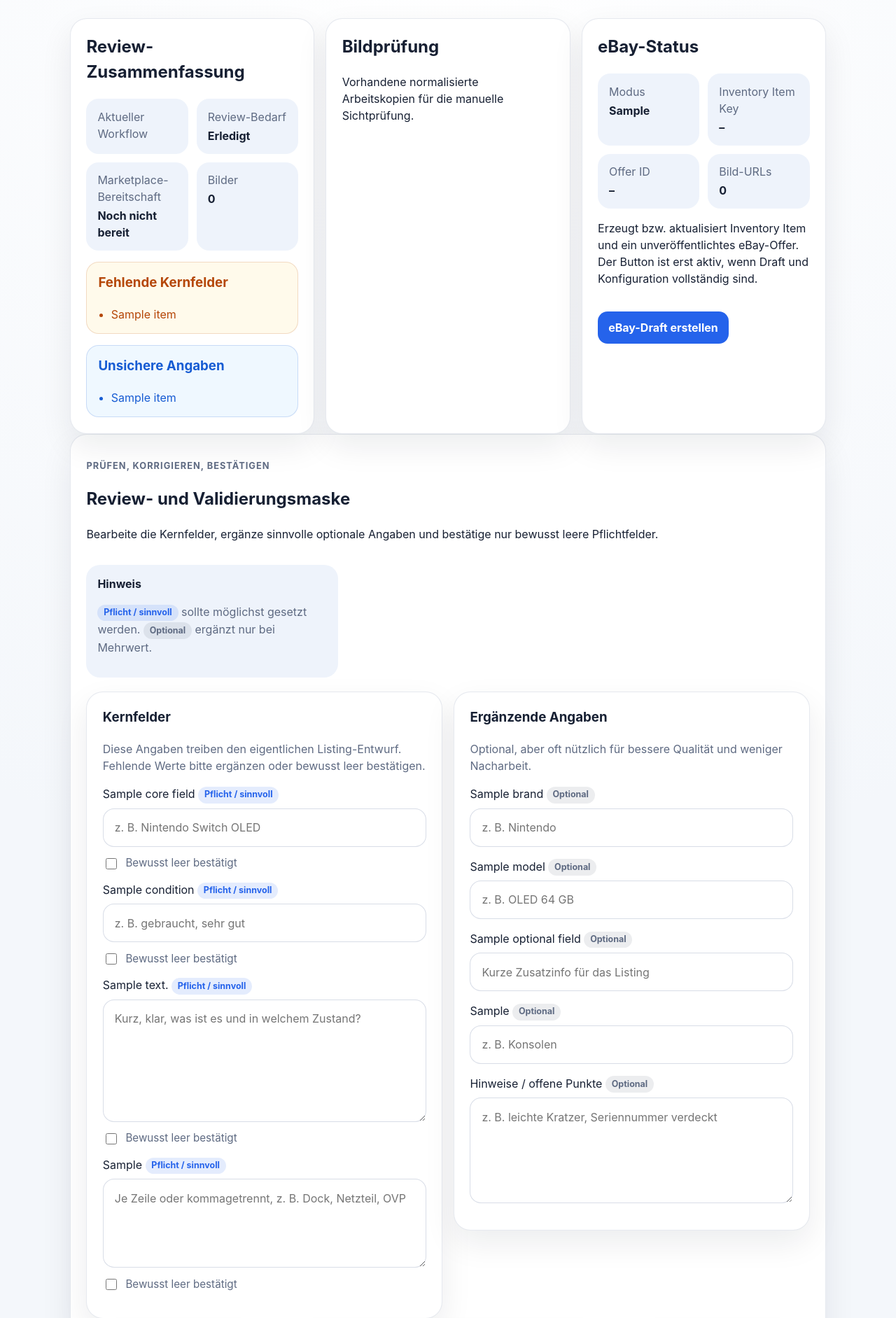
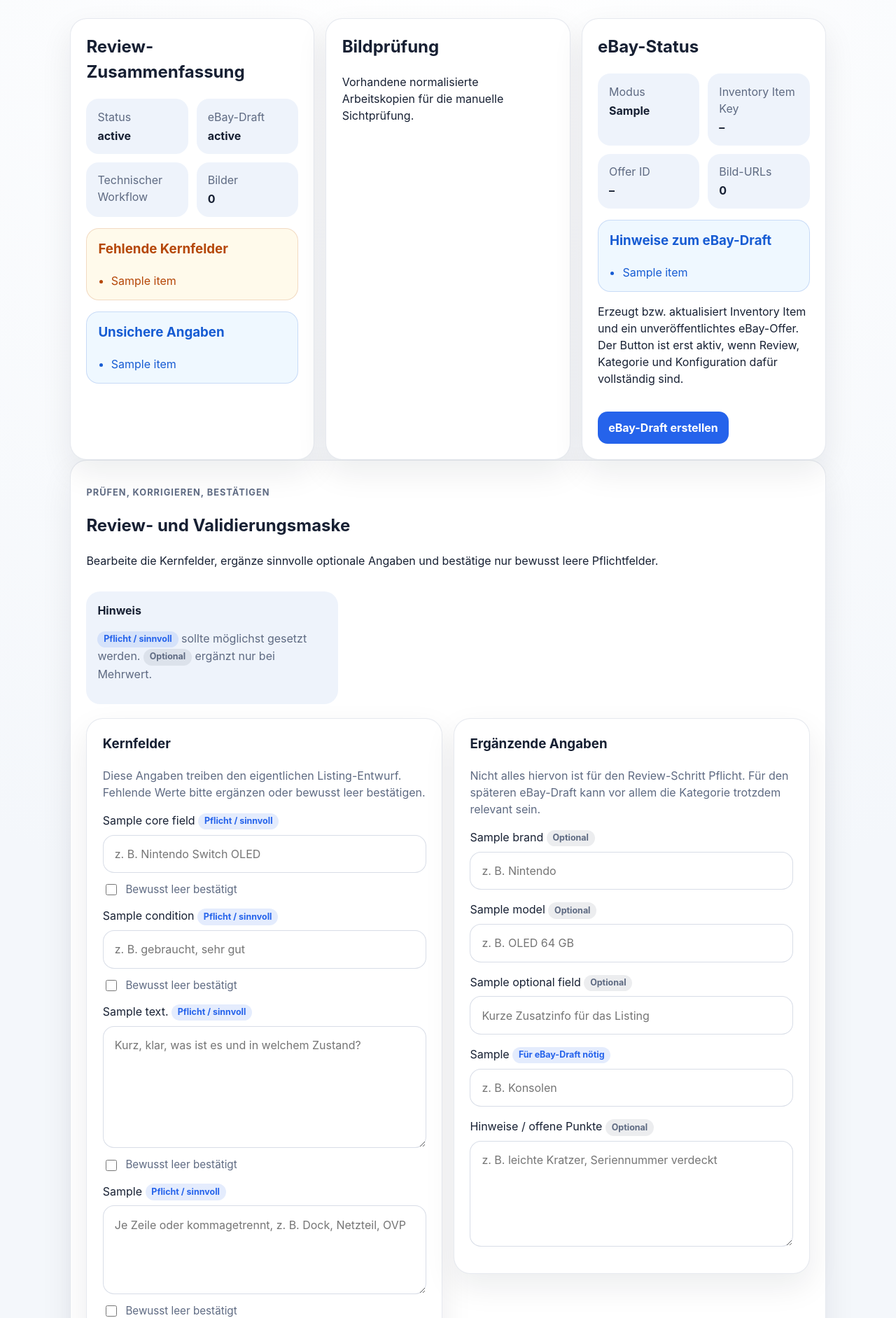
Before and after one commit to ai-clausi/open-inserto, a FastAPI app: template app/templates/draft_detail.html in a window 1280 px wide. Shown: the part 122-2005 px from the top of the page at 70% size. Run offline with FastAPI, Linux system fonts and the light colour scheme; the template is opened without the code that fills it: most values are stand-ins (such as "Sample title", 1, 10 or a date in 2020).

Commit message:
fix: simplify ebay readiness UX and auction defaults

```diff
--- a/app/drafts/review.py
+++ b/app/drafts/review.py
@@ -28,7 +28,7 @@ def evaluate_review_state(draft: Draft) -> ReviewState:
     missing = get_missing_core_fields(draft)
     if is_blocked(draft):
         return "blocked"
-    if missing or get_confidence_notes(draft):
+    if missing:
         return "needs_attention"
     return "ready"
 
--- a/app/marketplaces/ebay/mapping.py
+++ b/app/marketplaces/ebay/mapping.py
@@ -2,6 +2,9 @@ from __future__ import annotations
 
 from app.core.config import Settings
 from app.drafts.models import Draft
+
+
+DEFAULT_AUCTION_START_PRICE = 1.0
 
 
 CONDITION_MAP = {
@@ -38,7 +41,7 @@ def build_inventory_item_payload(draft: Draft, settings: Settings) -> dict:
 
 
 def build_offer_payload(draft: Draft, settings: Settings) -> dict:
-    price = draft.listing.price_suggestion
+    price = draft.listing.price_suggestion if draft.listing.price_suggestion is not None else DEFAULT_AUCTION_START_PRICE
     return {
         "sku": draft.sku,
         "marketplaceId": settings.ebay_marketplace_id,
--- a/app/templates/draft_detail.html
+++ b/app/templates/draft_detail.html
@@ -13,9 +13,9 @@
   <article class="card">
     <h2>Review-Zusammenfassung</h2>
     <div class="status-list">
-      <div class="status-item"><span>Aktueller Workflow</span><strong>{{ draft.workflow.status }}</strong></div>
-      <div class="status-item"><span>Review-Bedarf</span><strong>{{ 'Offen' if draft.workflow.needs_review else 'Erledigt' }}</strong></div>
-      <div class="status-item"><span>Marketplace-Bereitschaft</span><strong>{{ 'Bereit' if not marketplace_readiness_errors and draft.workflow.status == 'ready_for_marketplace' else 'Noch nicht bereit' }}</strong></div>
+      <div class="status-item"><span>Status</span><strong>{{ review_status_label }}</strong></div>
+      <div class="status-item"><span>eBay-Draft</span><strong>{{ marketplace_status_label }}</strong></div>
+      <div class="status-item"><span>Technischer Workflow</span><strong>{{ draft.workflow.status }}</strong></div>
       <div class="status-item"><span>Bilder</span><strong>{{ draft.source.images | length }}</strong></div>
     </div>
 
@@ -77,9 +77,20 @@
       </div>
     {% endif %}
 
+    {% if marketplace_notes %}
+      <div class="notice notice--info">
+        <h3>Hinweise zum eBay-Draft</h3>
+        <ul>
+          {% for item in marketplace_notes %}
+            <li>{{ item }}</li>
+          {% endfor %}
+        </ul>
+      </div>
+    {% endif %}
+
     {% if marketplace_readiness_errors %}
       <div class="notice notice--warning">
-        <h3>Blocker vor dem eBay-Schritt</h3>
+        <h3>Noch offen vor dem eBay-Schritt</h3>
         <ul>
           {% for item in marketplace_readiness_errors %}
             <li>{{ item }}</li>
@@ -89,7 +100,7 @@
     {% endif %}
 
     <form method="post" action="/drafts/{{ draft.id }}/marketplace/ebay" class="stack-md">
-      <p>Erzeugt bzw. aktualisiert Inventory Item und ein unveröffentlichtes eBay-Offer. Der Button ist erst aktiv, wenn Draft und Konfiguration vollständig sind.</p>
+      <p>Erzeugt bzw. aktualisiert Inventory Item und ein unveröffentlichtes eBay-Offer. Der Button ist erst aktiv, wenn Review, Kategorie und Konfiguration dafür vollständig sind.</p>
       <button class="button button--primary" type="submit" {% if ebay_action_disabled %}disabled{% endif %}>eBay-Draft erstellen</button>
     </form>
   </article>
@@ -149,7 +160,7 @@
 
       <article class="card">
         <h3>Ergänzende Angaben</h3>
-        <p class="section-copy">Optional, aber oft nützlich für bessere Qualität und weniger Nacharbeit.</p>
+        <p class="section-copy">Nicht alles hiervon ist für den Review-Schritt Pflicht. Für den späteren eBay-Draft kann vor allem die Kategorie trotzdem relevant sein.</p>
 
         <label class="field field--full" for="brand">
           <span>{{ optional_fields['brand'] }} <span class="field-badge field-badge--optional">Optional</span></span>
@@ -167,7 +178,7 @@
         </label>
 
         <label class="field field--full" for="category_suggestion">
-          <span>{{ optional_fields['category_suggestion'] }} <span class="field-badge field-badge--optional">Optional</span></span>
+          <span>{{ optional_fields['category_suggestion'] }} <span class="field-badge field-badge--required">Für eBay-Draft nötig</span></span>
           <input id="category_suggestion" name="category_suggestion" type="text" value="{{ draft.listing.category_suggestion }}" placeholder="z. B. Konsolen">
         </label>
 
@@ -207,7 +218,7 @@
 
       <article class="card action-card">
         <h3>Aktionen</h3>
-        <p>„Änderungen speichern“ aktualisiert den Draft. Sobald keine offenen Review-Punkte mehr bestehen, wechselt der Draft automatisch auf <code>ready_for_marketplace</code>.</p>
+        <p>„Änderungen speichern“ aktualisiert den Draft. Sobald die Review-Kernfelder vollständig sind, wird der Draft für den Marketplace-Schritt vorbereitet. Zusätzliche eBay-Voraussetzungen wie Kategorie oder Konfiguration siehst du oben separat.</p>
         <div class="button-row button-row--single">
           <button class="button button--secondary" type="submit" name="action" value="save">Änderungen speichern</button>
         </div>
--- a/app/web/routes.py
+++ b/app/web/routes.py
@@ -17,7 +17,7 @@ from app.drafts.review import (
 )
 from app.drafts.upload_service import DraftUploadService, UploadAsset, UploadValidationError
 from app.marketplaces.ebay.service import EbayMarketplaceService
-from app.marketplaces.ebay.validation import collect_marketplace_readiness_errors
+from app.marketplaces.ebay.validation import collect_marketplace_notes, collect_marketplace_readiness_errors
 
 router = APIRouter()
 templates = Jinja2Templates(directory="app/templates")
@@ -137,6 +137,11 @@ def draft_detail(request: Request, draft_id: str):
         settings,
         include_workflow_status=False,
     )
+    marketplace_notes = collect_marketplace_notes(draft)
+    ebay_action_disabled = (
+        draft.workflow.status is not WorkflowStatus.READY_FOR_MARKETPLACE
+        or bool(marketplace_readiness_errors)
+    )
 
     return templates.TemplateResponse(
         request,
@@ -149,10 +154,10 @@ def draft_detail(request: Request, draft_id: str):
             confidence_notes=get_confidence_notes(draft),
             review_metadata=get_review_metadata(draft),
             marketplace_readiness_errors=marketplace_readiness_errors,
-            ebay_action_disabled=(
-                draft.workflow.status is not WorkflowStatus.READY_FOR_MARKETPLACE
-                or bool(marketplace_readiness_errors)
-            ),
+            marketplace_notes=marketplace_notes,
+            ebay_action_disabled=ebay_action_disabled,
+            marketplace_status_label=("Bereit für eBay-Draft" if not ebay_action_disabled else "Noch nicht bereit"),
+            review_status_label=("Review abgeschlossen" if not draft.workflow.needs_review else "Review noch offen"),
             core_fields=CORE_FIELDS,
             optional_fields=OPTIONAL_FIELDS,
         ),
```
Also changed, not shown: app/marketplaces/ebay/validation.py (+11 -2 lines), tests/test_ebay_marketplace.py (+11 -0 lines), tests/test_upload_flow.py (+5 -4 lines).
